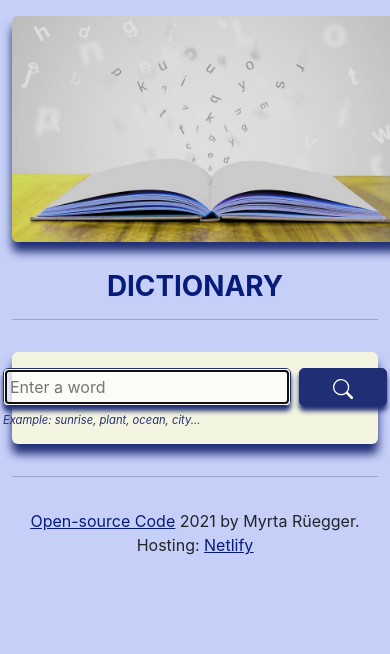
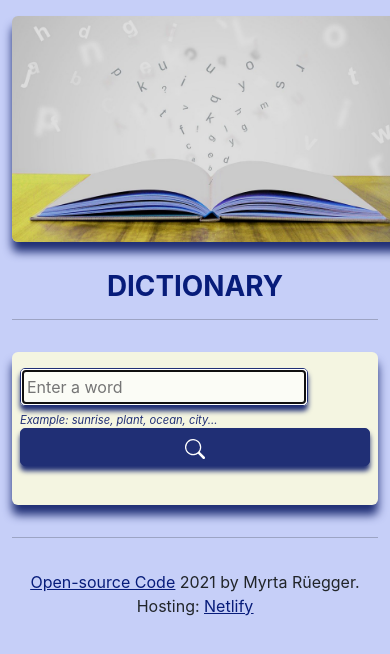
Before and after one commit to Myrtaru/react-dictionary, a React (Create React App) app: page / in a window 390 px wide. Shown: the top 654 px of the page. Built offline with nearby package versions, Linux system fonts and the light colour scheme.

Commit message:
changed Synonyms styles

```diff
--- a/src/Dictionary.css
+++ b/src/Dictionary.css
@@ -26,8 +26,8 @@ form {
   border-color: rgb(32, 47, 117);
   background:rgba(32, 47, 117, 0.5);
 }
-.Dictionary input{
-  width: 18em;
+.Dictionary input {
+  min-width: 18em;
   margin: 0 0.5em 0 0;
   background: rgba(255, 255, 255, 0.7);
   padding: 6px;
@@ -52,3 +52,13 @@ color: rgb(32, 47, 117);
 font-size:0.7em;
 font-style: italic;
 }
+@media (max-width: 50em) {
+  .Dictionary input {
+     margin: 0 0.5em 0 0;
+  }
+
+  form {
+    flex-direction: column;
+    align-items: stretch;
+  }
+}
--- a/src/Synonyms.css
+++ b/src/Synonyms.css
@@ -7,6 +7,7 @@ ul {
   font-weight: bold;
 }
 li{
+  word-break: break-word;
   display: inline-block;
   padding: 0px 20px 0 0;
 }
--- a/src/Synonyms.js
+++ b/src/Synonyms.js
@@ -5,7 +5,7 @@ export default function Synonyms(props) {
   if (props.synonyms) {
     return (
       <div className="row">
-        <div className="col-2">
+        <div className="col-sm-2">
           <div className="Synonyms">
             <strong className="SynonymsTitle">Synonyms </strong>
           </div>
```
